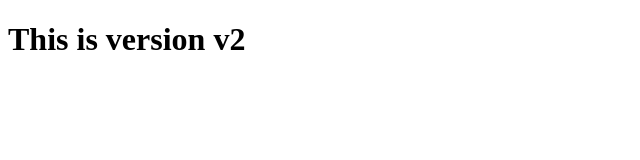
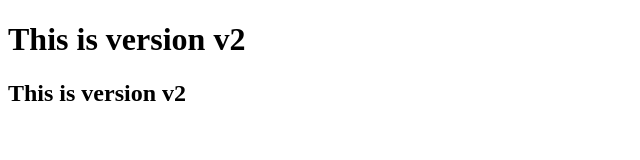
Before and after one commit to py-pankaj-ydv-7/Git-Repo, a plain HTML site: page index.html in a window 1280 px wide. Shown: the whole page, without its empty margins (0-640 px from the left). Drawn offline with Linux system fonts and the light colour scheme.

Commit message:
This is version 3

```diff
--- a/index.html
+++ b/index.html
@@ -7,5 +7,6 @@
 </head>
 <body>
     <h1>This is version v2</h1>
+    <h2>This is version v2</h2>
 </body>
 </html>
```
